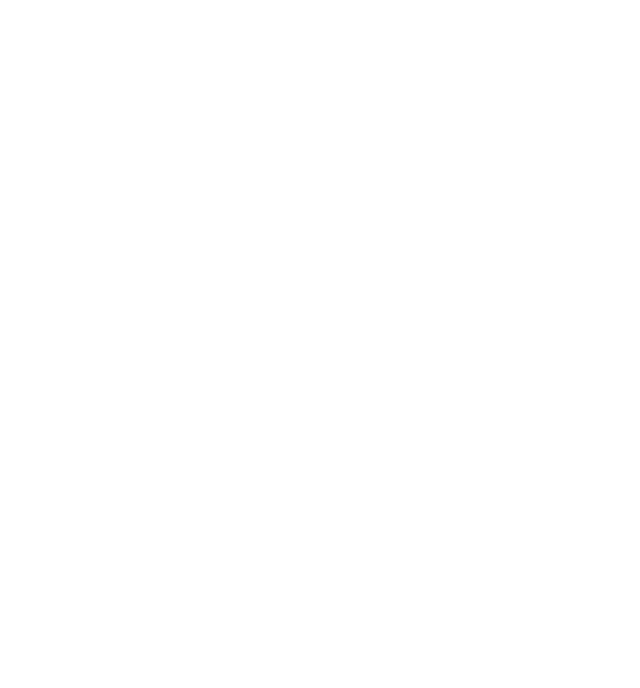
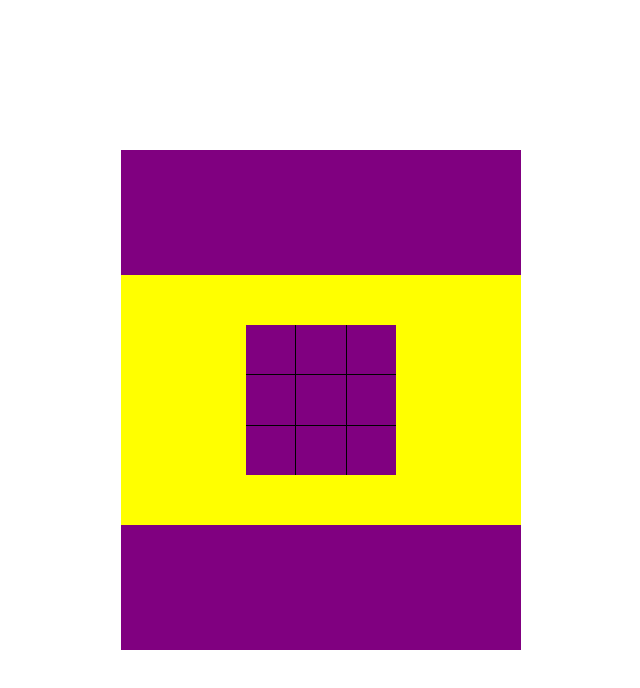
Before and after one commit to LucianiChristian/tic-tac-toe, a plain HTML site: page index.html in a window 1280 px wide. Shown: the whole page, without its empty margins (319-959 px from the left). Drawn offline with Linux system fonts and the light colour scheme.

Commit message:
Step 3 In Progress : Basic HTML board set.

```diff
--- a/index.html
+++ b/index.html
@@ -4,10 +4,33 @@
     <meta charset="UTF-8">
     <meta http-equiv="X-UA-Compatible" content="IE=edge">
     <meta name="viewport" content="width=device-width, initial-scale=1.0">
+    <link rel="stylesheet" href="style.css">
     <script src="script.js"></script>
     <title>Tic-Tac-Toe</title>
 </head>
 <body>
-
+    <div class="container">
+        <div class="controls-a"></div>
+        <div class="game-area">
+            <div class="game-board">
+                <div class="row row-1">
+                    <div class="square square-1"></div>
+                    <div class="square square-2"></div>
+                    <div class="square square-3"></div>
+                </div>
+                <div class="row row-2">
+                    <div class="square square-1"></div>
+                    <div class="square square-2"></div>
+                    <div class="square square-3"></div>
+                </div>
+                <div class="row row-3">
+                    <div class="square square-1"></div>
+                    <div class="square square-2"></div>
+                    <div class="square square-3"></div>
+                </div>
+            </div>
+        </div>
+        <div class="controls-b"></div>
+    </div>
 </body>
 </html>
--- a/script.js
+++ b/script.js
@@ -13,6 +13,6 @@ const gameBoard = (() => {
     return {display};
 })();
 
-const game = () => {
+const game = (() => {
 
-};
+})();
--- a/style.css
+++ b/style.css
@@ -0,0 +1,79 @@
+* {
+    margin: 0;
+    padding: 0;
+    box-sizing: border-box;
+}
+
+body {
+    height: 100vh;
+
+    display: flex;
+    justify-content: center;
+    align-items: center;
+}
+
+.container {
+    background-color: grey;
+
+    width: 400px;
+    height: 500px;
+
+    display: flex;
+    flex-direction: column;
+}
+
+.controls-a, .controls-b {
+    background-color: purple;
+
+    flex: 1;
+}
+
+.game-area {
+    background-color: yellow;
+
+    flex: 2;
+
+    display: flex;
+    justify-content: center;
+    align-items: center;
+}
+
+.game-board {
+    background-color: purple;
+
+    width: 150px;
+    height: 150px;
+
+    display: flex;
+    flex-direction: column;
+}
+
+.row {
+    flex: 1;
+
+    display: flex;
+}
+
+.row-1 {
+    border-bottom: 1px solid black;
+}
+
+.row-3 {
+    border-top: 1px solid black;
+}
+
+.square {
+    flex: 1;
+
+    display: flex;
+    justify-content: center;
+    align-items: center;
+}
+
+.square-1 {
+    border-right: 1px solid black;
+}
+
+.square-3 {
+    border-left: 1px solid black;
+}
```
